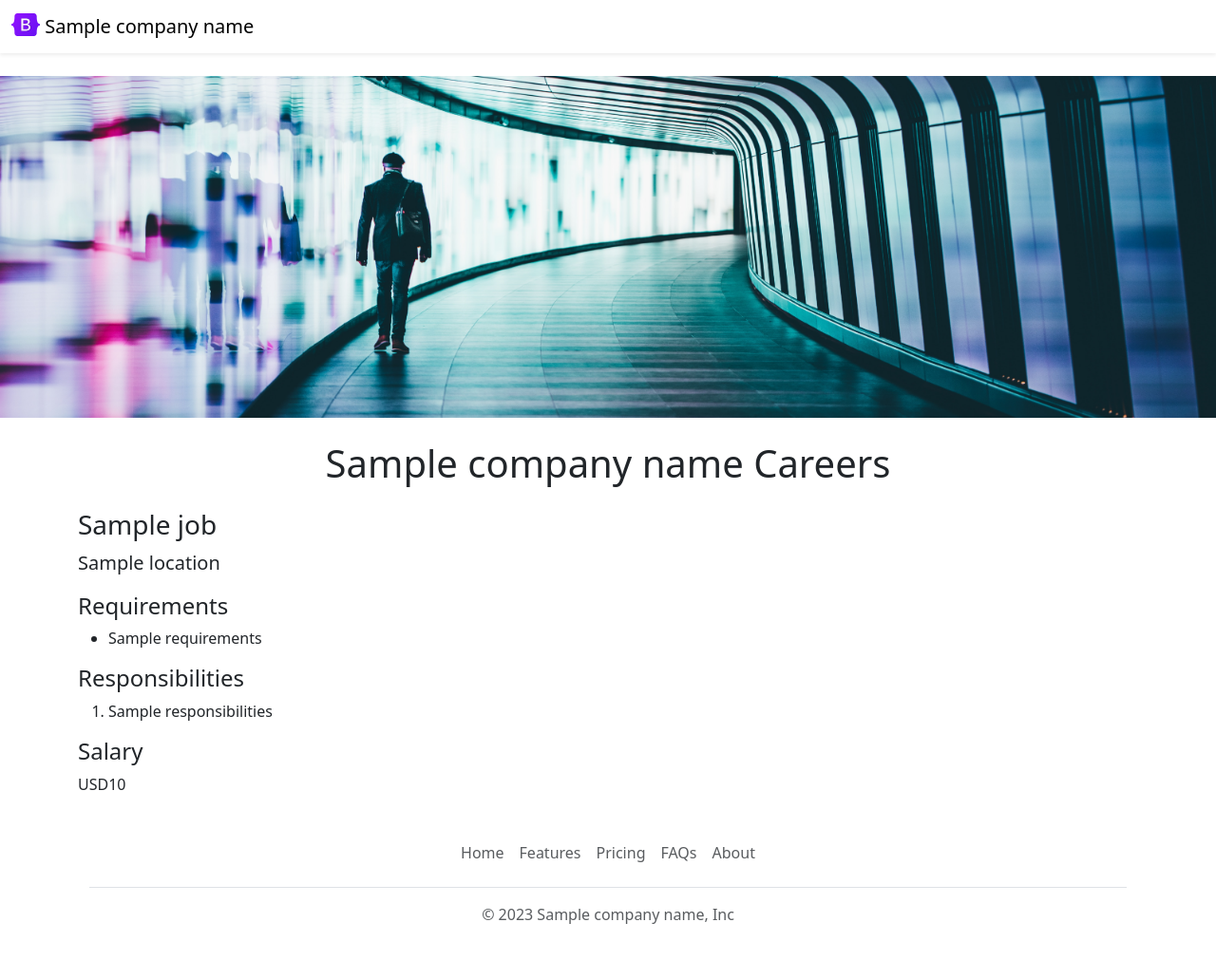
After one commit to NeilMRC/jovians-career-website-v2, a Flask app: template templates/jobpage.html in a window 1280 px wide. The commit adds this page. Shown: the whole page at 95% size. Run offline with Flask 2, Linux system fonts and the light colour scheme; the template is opened without the code that fills it: most values are stand-ins (such as "Sample title", 1, 10 or a date in 2020); parts of the project's set-up code (start-up, migrations or seed data) failed here and were passed over.

Commit message:
dynamic pages for each job.

```diff
--- a/app.py
+++ b/app.py
@@ -1,37 +1,11 @@
 # This is the first file of the project 17/02/2023
 # Modified to V2 on 21/02/2023
 from flask import Flask, render_template,jsonify
-from database import get_jobs_from_db
+from database import get_jobs_from_db, load_job_from_db
 
 app = Flask(__name__)
 Company="Camel"
-JOBS=[
-  {
-    'id':1,
-    'title':'Data Analyst',
-    'location': 'Bangaluru, India',
-    'salary': 'Rs: 10,00,000'
-  },
-  {
-    'id':2,
-    'title':'Data Scientist',
-    'location': 'Delhi, India',
-    'salary': 'Rs: 15,00,000'
-  },
-  {
-    'id':3,
-    'title':'Frontend Engineer',
-    'location': 'Remote',
-    #'salary': 'Rs: 12,00,000'
-  },
-  {
-    'id':4,
-    'title':'Backend Engineer',
-    'location': 'Remote',
-    'salary': '$150,000.00'
-  },
 
-]
 
 
 @app.route("/")
@@ -44,5 +18,12 @@ def list_jobs():
   jobs=get_jobs_from_db()
   return jsonify(jobs)
 
+@app.route("/job/<id>")
+def show_job(id):
+  job = load_job_from_db(id)
+  if not job:
+    return "Not found",404
+  return render_template("jobpage.html",job=job, company_name=Company)
+
 if __name__=="__main__":
   app.run(host='0.0.0.0',debug=True)
--- a/database.py
+++ b/database.py
@@ -19,6 +19,15 @@ def get_jobs_from_db():
       jobs.append(row._asdict())
     return jobs
 
+def load_job_from_db(id):
+  with engine.connect() as conn:
+    t=text('select * from jobs where jobs.id={}'.format(id))
+    result = conn.execute(t)
+    rows = result.all()
+    if len(rows) == 0:
+      return None
+    else:
+      return rows[0]._asdict()
 
 with engine.connect() as conn:
   result = conn.execute(text("select * from jobs"))
--- /dev/null
+++ b/templates/banner.html
@@ -0,0 +1,9 @@
+<style>
+  #banner {
+    height: 360px;
+    width: 100%;
+    object-fit: cover;
+    margin-bottom: 16px;
+  }
+</style>
+<img id=banner src="https://jovian-career-website.nmrc.repl.co/static/graeme-worsfold-324nknuhxDg-unsplash.jpg" class="img-fluid" alt="Jovian career">
--- /dev/null
+++ b/templates/bootstrap.html
@@ -0,0 +1,5 @@
+<meta charset="UTF-8">
+<meta name="viewport" content="width=device-width, initial-scale=1">
+<meta name="description" content="This field contains information about your page. It is usually around two sentences long.">.
+<meta name="author" content="NMRC">
+<link href="https://cdn.jsdelivr.net/npm/bootstrap@5.3.0-alpha1/dist/css/bootstrap.min.css" rel="stylesheet" integrity="sha384-GLhlTQ8iRABdZLl6O3oVMWSktQOp6b7In1Zl3/Jr59b6EGGoI1aFkw7cmDA6j6gD" crossorigin="anonymous">
--- a/templates/jobitem.html
+++ b/templates/jobitem.html
@@ -9,7 +9,7 @@
 {% endif %}
 </div>
 <div class="col-2 padding-right:16px">
-<a href="mailto:hello@jovian.al?subject=Application%20for%20{{job['title']}}&body=My%20name%3A%20%3Cyour%20name%20here%3E%0D%0AMy%20Resume%20link%3A%20%3Cresume%20link%3E%0D%0AMy%20LinkedIn%20link%3A%20%3Clinkedin%20link%3E" type="button" class="btn btn-outline-primary float-right align-middle">Apply</a>
+<a href="/job/{{job['id']}}" type="button" class="btn btn-outline-primary float-right align-middle">Apply</a>
 </div>
 
 </div>
--- /dev/null
+++ b/templates/jobpage.html
@@ -0,0 +1,34 @@
+<!DOCTYPE html>
+<html>
+<head>
+<title>{{ job.title }} Career Website</title>
+
+{% include 'bootstrap.html' %}
+
+</head>
+<body>
+{% include 'nav.html' %}
+{% include 'banner.html' %}
+<div  class="container">
+<h1 class="text-center mt-2 mb-4"> {{company_name}} Careers</h1>
+
+<h3 class="mb-2">{{job.title}}</h3>
+<p class="lead mt-0">{{job.location}}</p>
+<h4>Requirements</h4>
+<ul>
+{% for line in job.requirements.split("\n") %}
+<li>{{line}}</li>
+{% endfor %}
+</ul>
+<h4>Responsibilities</h4>
+<ol>
+{% for line in job.responsibilities.split("\n") %}
+  <li>{{ line}}</li>
+{% endfor %}
+</ol>
+<h4>Salary</h4>
+<p>{{job.currency}}{{job.salary}}</p>
+{% include 'footer.html' %}
+</div>
+</body>
+</html>
--- a/templates/nav.html
+++ b/templates/nav.html
@@ -1,6 +1,6 @@
-<nav class="navbar shadow-sm fixed-top bg-white">
+  <nav class="navbar shadow-sm fixed-top bg-white">
   <div class="container-fluid">
-    <a class="navbar-brand" href="#">
+    <a class="navbar-brand" href="/">
       <img src="/static/bootstrap-logo.svg" alt="Logo" width="30" height="24" class="d-inline-block align-text-top">
       {{ company_name }}
     </a>
```
Also changed, not shown: templates/home.html (+3 -15 lines).
